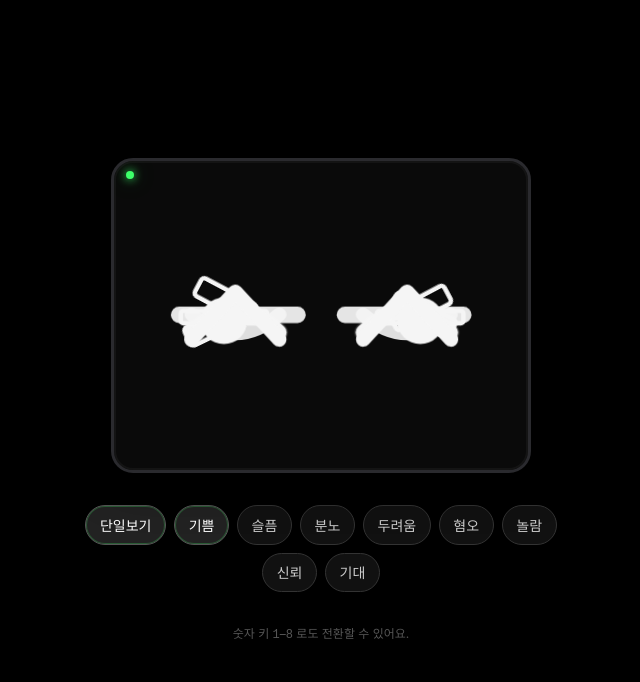
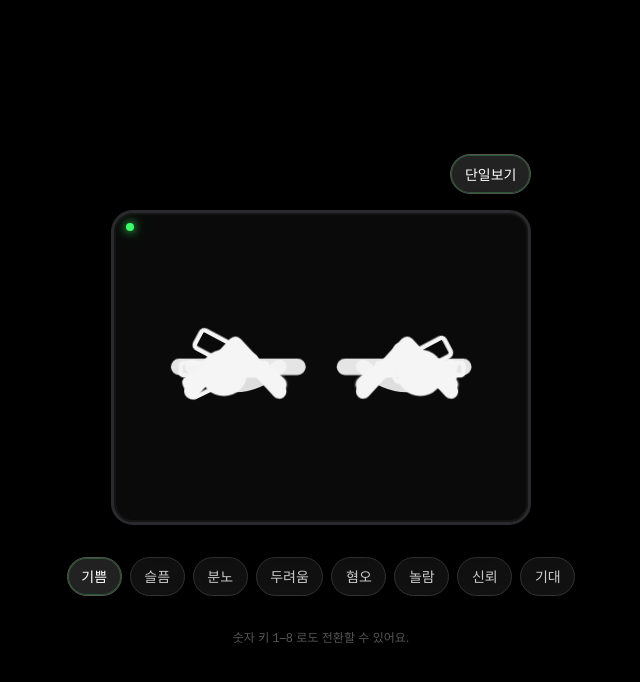
Before and after one commit to js97lee/mirae-eyes, a plain HTML site: page index.html in a window 1280 px wide. Both pictures are taken after a click on the button "전체보기". Shown: the whole page, without its empty margins (319-959 px from the left). Drawn offline with Linux system fonts and the light colour scheme.

Commit message:
update: move overview toggle above display
Place the overview toggle as a dedicated top button and keep emotion controls focused on single-expression selection.

```diff
--- a/index.html
+++ b/index.html
@@ -186,7 +186,15 @@
       max-width: 520px;
     }
 
-    .controls button {
+    .mode-controls {
+      width: min(92vw, 420px);
+      display: flex;
+      justify-content: flex-end;
+      margin-bottom: -1rem;
+    }
+
+    .controls button,
+    .mode-controls button {
       appearance: none;
       border: 1px solid #333;
       background: #111;
@@ -198,18 +206,21 @@
       transition: background 0.15s, border-color 0.15s, color 0.15s;
     }
 
-    .controls button:hover {
+    .controls button:hover,
+    .mode-controls button:hover {
       background: #1a1a1a;
       border-color: #444;
       color: #fff;
     }
 
-    .controls button:focus-visible {
+    .controls button:focus-visible,
+    .mode-controls button:focus-visible {
       outline: 2px solid var(--led);
       outline-offset: 2px;
     }
 
-    .controls button.active {
+    .controls button.active,
+    .mode-controls button.active {
       background: #222;
       border-color: #555;
       color: #fff;
@@ -224,6 +235,10 @@
   </style>
 </head>
 <body>
+
+  <div class="mode-controls">
+    <button type="button" id="overview-toggle" data-action="overview">전체보기</button>
+  </div>
 
   <div class="screen-wrap" aria-live="polite">
     <span class="status-led" aria-hidden="true"></span>
@@ -292,7 +307,6 @@
   </div>
 
   <nav class="controls" aria-label="눈 모양 선택">
-    <button type="button" id="overview-toggle" data-action="overview">전체보기</button>
     <button type="button" data-target="joy" class="active">기쁨</button>
     <button type="button" data-target="sad">슬픔</button>
     <button type="button" data-target="angry">분노</button>
@@ -329,12 +343,11 @@
       document.title = label + " — 8가지 눈";
     }
 
+    overviewToggle.addEventListener("click", () => {
+      setOverviewMode(!document.body.classList.contains("overview-mode"));
+    });
+
     document.querySelector(".controls").addEventListener("click", e => {
-      const actionBtn = e.target.closest("button[data-action]");
-      if (actionBtn?.dataset.action === "overview") {
-        setOverviewMode(!document.body.classList.contains("overview-mode"));
-        return;
-      }
       const btn = e.target.closest("button[data-target]");
       if (!btn) return;
       select(btn.dataset.target);
```
